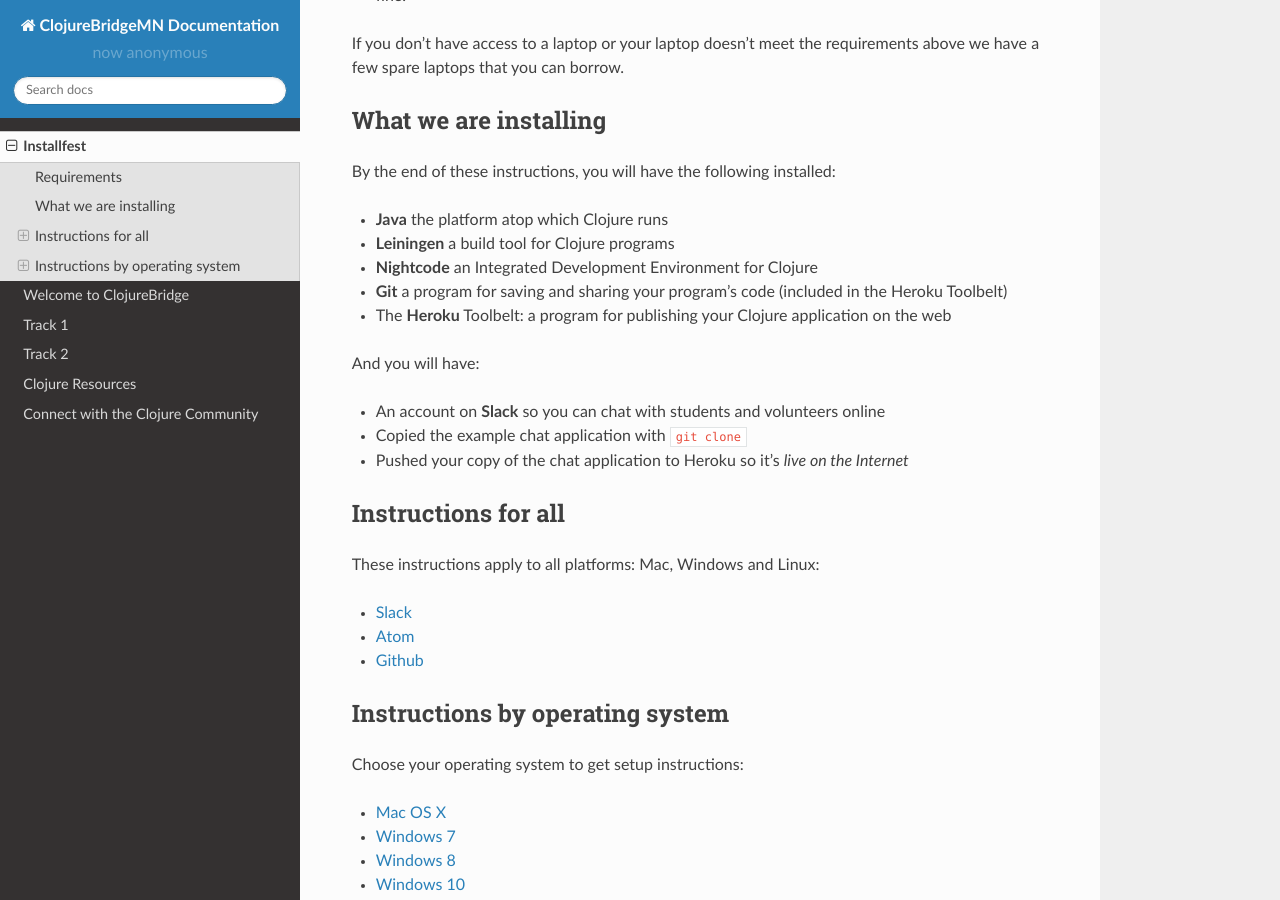
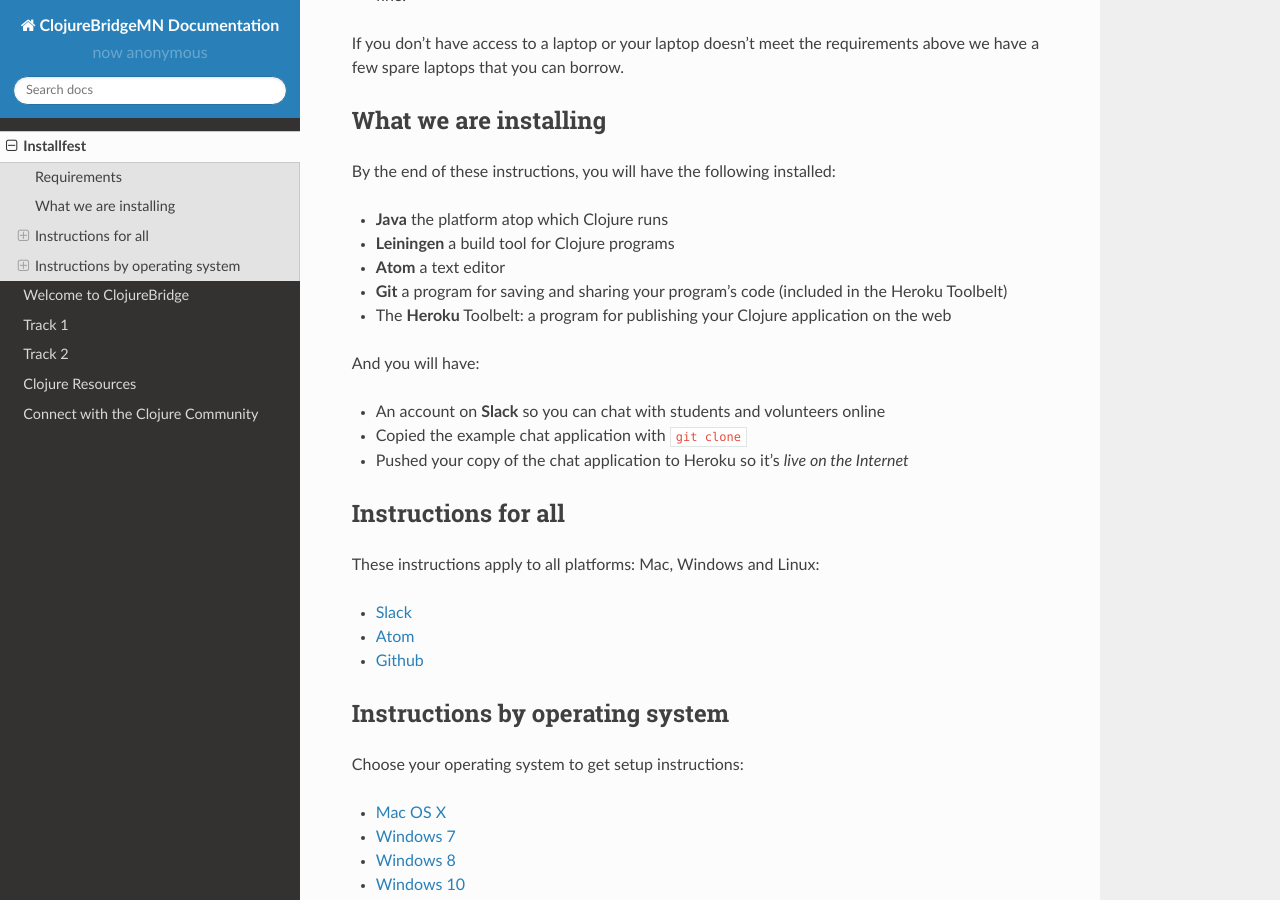
Before and after one commit to clojurebridge-minneapolis/installfest, a Sphinx documentation site: the page built from docs/setup.md, in a window 1280 px wide and 900 px high, scrolled down 472 px. Built offline with Sphinx 7.4.7 and the Read the Docs theme 2.0.0, drawn with Linux system fonts in a browser that asks for light colours.

Commit message:
Update setup.md file to use atom as well.

```diff
--- a/docs/setup.md
+++ b/docs/setup.md
@@ -27,7 +27,7 @@
 
 * **Java** the platform atop which Clojure runs
 * **Leiningen** a build tool for Clojure programs
-* **Nightcode** an Integrated Development Environment for Clojure
+* **Atom** a text editor
 * **Git** a program for saving and sharing your program's code (included in the Heroku Toolbelt)
 * The **Heroku** Toolbelt: a program for publishing your Clojure application on the web
 
```
